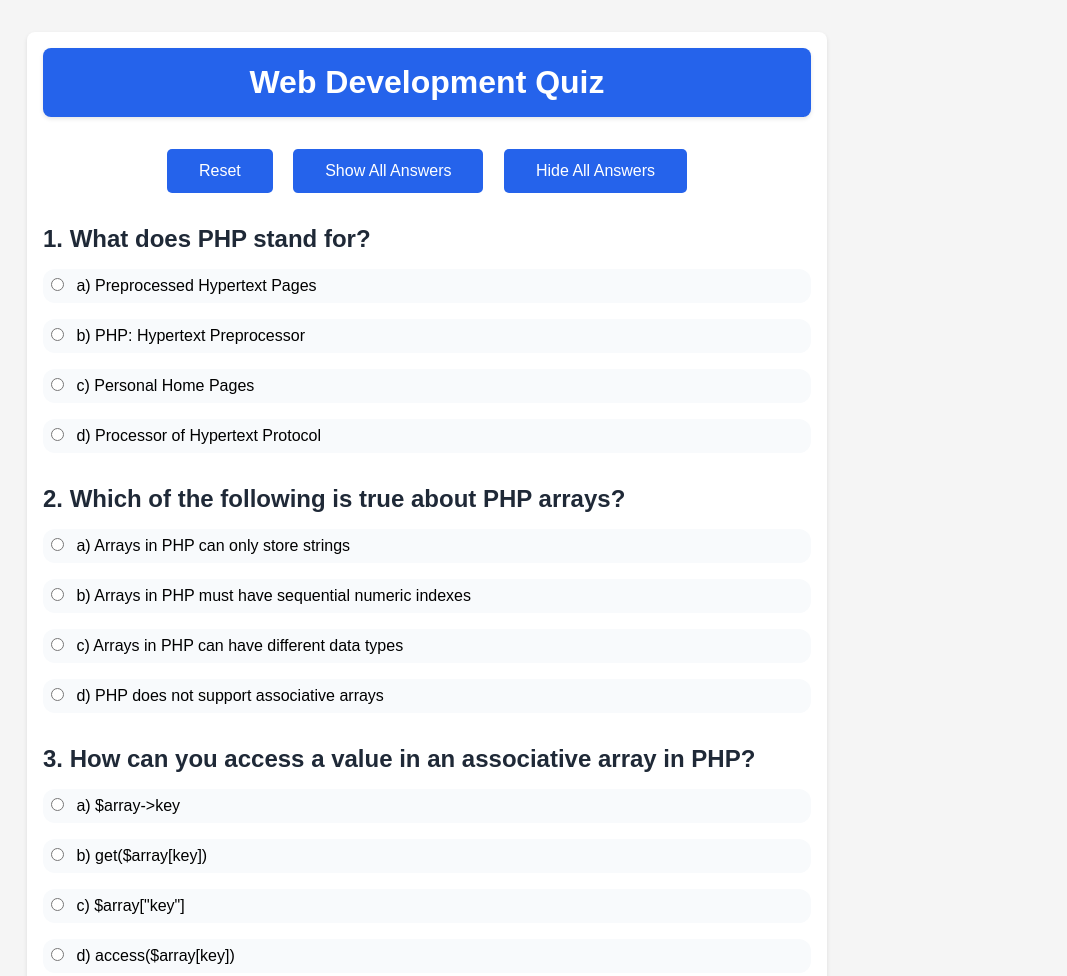
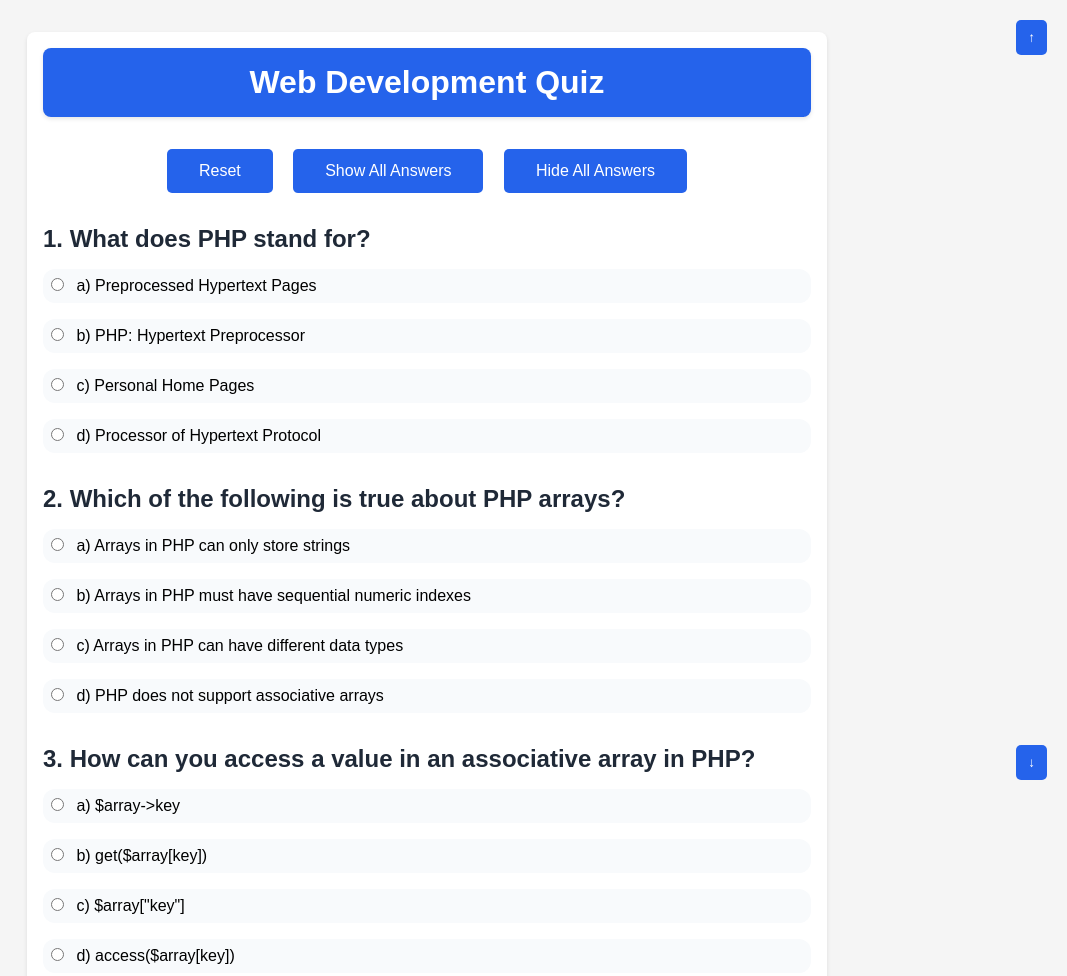
Before and after one commit to OnlineQuizes/WebPHPquiz, a plain HTML site: page index.html in a window 1280 px wide. Shown: the top 976 px of the page, without its empty margins (213-1280 px from the left). Drawn offline with Linux system fonts and the light colour scheme.

Commit message:
Update index.html

```diff
--- a/index.html
+++ b/index.html
@@ -134,6 +134,12 @@
             <button class="btn" onclick="resetQuiz()">Reset</button>
             <button class="btn" onclick="showAllAnswers()">Show All Answers</button>
             <button class="btn" onclick="hideAllAnswers()">Hide All Answers</button>
+	    <button onclick="scrollToBottom()" style="position: fixed; bottom: 20px; right: 20px; padding: 10px 12px; background-color: #2563eb; color: white; border: none; border-radius: 5px; cursor: pointer;">
+    ↓
+</button>
+            <button onclick="scrollToTop()" style="position: fixed; top: 20px; right: 20px; padding: 10px 12px; background-color: #2563eb; color: white; border: none; border-radius: 5px; cursor: pointer;">
+    ↑
+</button>
         </div>
 
         <!-- Questions Start Here -->
@@ -509,6 +515,20 @@ if $x > $y { 3
             box.classList.remove('correct', 'incorrect');
         });
     }
+       function scrollToTop() {
+        window.scrollTo({
+            top: 0,
+            behavior: 'smooth' // Smooth scrolling
+        });
+    }
+
+    // Scroll to Bottom Function
+    function scrollToBottom() {
+        window.scrollTo({
+            top: document.body.scrollHeight,
+            behavior: 'smooth' // Smooth scrolling
+        });
+    }
 
     const radioButtons = document.querySelectorAll('input[type="radio"]');
     radioButtons.forEach(radio => {
```
